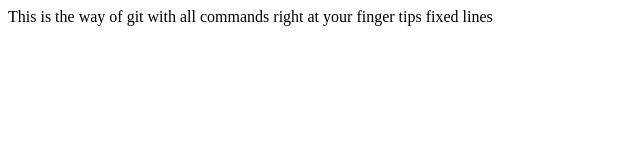
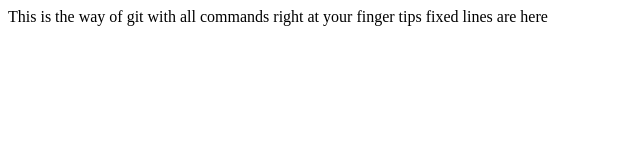
Before and after one commit to Profomedia/learn-git, a plain HTML site: page index.htm in a window 1280 px wide. Shown: the full height of the page, 0-640 px from the left. Drawn offline with Linux system fonts and the light colour scheme.

Commit message:
something

```diff
--- a/index.htm
+++ b/index.htm
@@ -8,6 +8,6 @@
 <body>
     This is the way of git
     with all commands right at your finger tips
-    fixed lines
+    fixed lines are here
 </body>
 </html>
```
